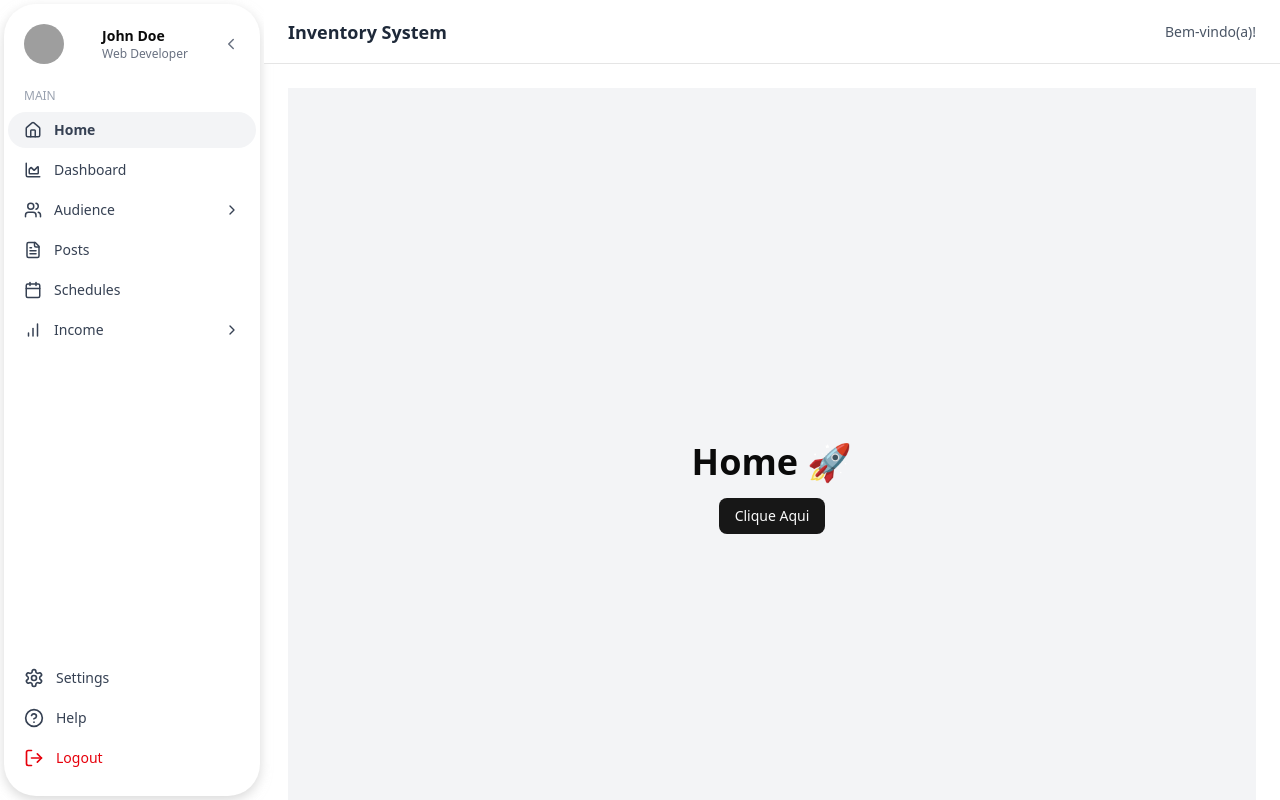
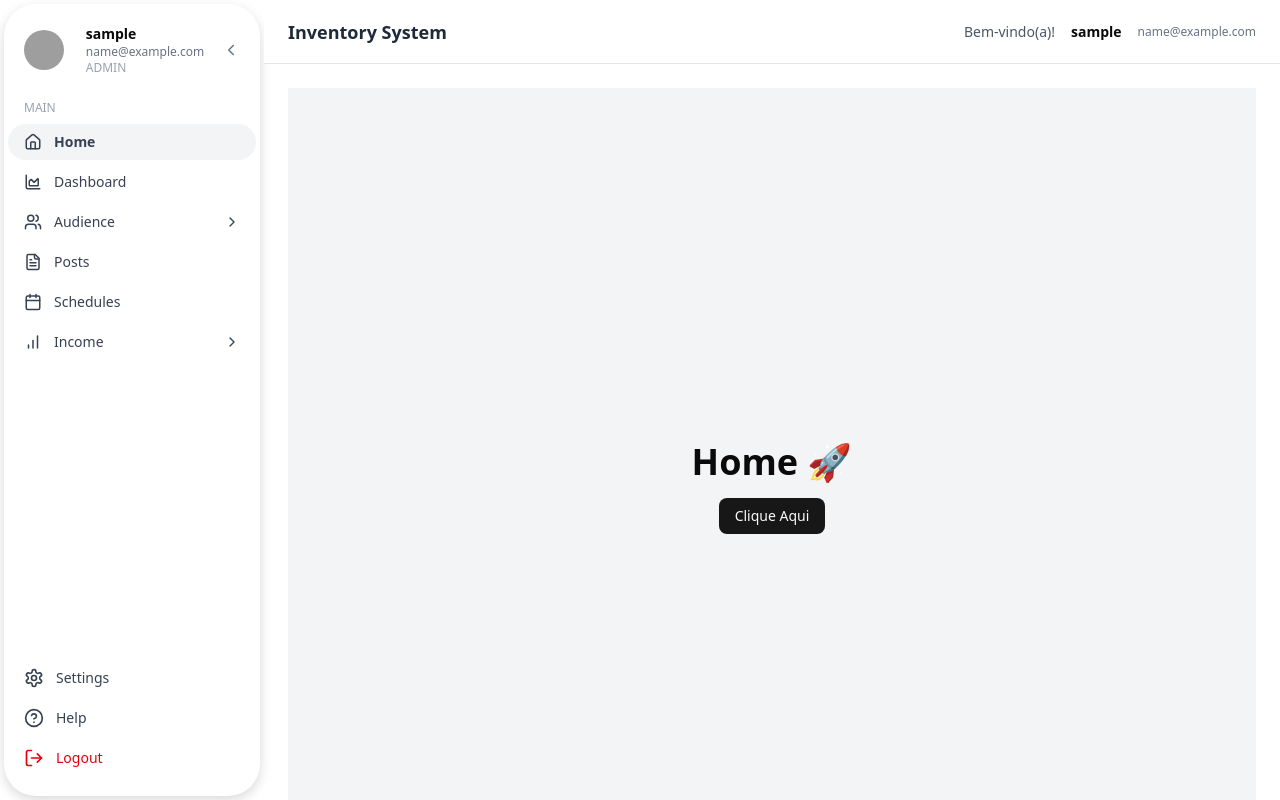
Before and after one commit to luscasHenrique/inventory-stock, a Next.js app: page / in a window 1280 px wide. Built offline with nearby package versions, Linux system fonts and the light colour scheme; sample sign-in values are in the browser's storage; grey boxes are pictures that could not be loaded.

Commit message:
🎨 name-email-role-navmenu

```diff
--- a/src/components/layout/header/Header.tsx
+++ b/src/components/layout/header/Header.tsx
@@ -10,7 +10,7 @@ import { useRouter } from 'next/navigation';
 
 export function Header() {
   const { isOpen, toggleMenu, closeMenu } = useHeader();
-  const { logout } = useAuth();
+  const { logout, userName, userEmail } = useAuth();
   const router = useRouter();
 
   const handleLogout = () => {
@@ -37,6 +37,8 @@ export function Header() {
       {/* INFORMAÇÃO DE BOAS-VINDAS NO DESKTOP */}
       <div className="hidden md:flex items-center gap-4">
         <span className="text-sm text-gray-600">Bem-vindo(a)!</span>
+        <p className="text-sm font-semibold">{userName || 'Usuário'}</p>
+        <p className="text-xs text-gray-500">{userEmail || 'Sem e-mail'}</p>
       </div>
 
       {/* DROPDOWN MOBILE MENU */}
--- a/src/components/layout/navmenu/NavMenu.tsx
+++ b/src/components/layout/navmenu/NavMenu.tsx
@@ -14,7 +14,7 @@ import { useAuth } from '@/context/AuthContext';
 export function NavMenu() {
   const pathname = usePathname();
   const router = useRouter();
-  const { logout } = useAuth();
+  const { logout, userName, userEmail, userRole } = useAuth();
   const {
     isCollapsed,
     setIsCollapsed,
@@ -55,7 +55,11 @@ export function NavMenu() {
                   side="right"
                   className="bg-black text-white px-3 py-1 rounded text-sm"
                 >
-                  John Doe - Web Developer
+                  {userName || 'Usuário'} - {userEmail || 'Sem e-mail'}
+                  <br />
+                  <span className="text-xs text-gray-300">
+                    {userRole?.toUpperCase()}
+                  </span>
                 </Tooltip.Content>
               </Tooltip.Portal>
             )}
@@ -63,8 +67,11 @@ export function NavMenu() {
         </Tooltip.Provider>
         {!isCollapsed && (
           <div className="ml-3">
-            <p className="text-sm font-semibold">John Doe</p>
-            <p className="text-xs text-gray-500">Web Developer</p>
+            <p className="text-sm font-semibold">{userName || 'Usuário'}</p>
+            <p className="text-xs text-gray-500">{userEmail || 'Sem e-mail'}</p>
+            <p className="text-xs text-gray-400 uppercase">
+              {userRole || 'Sem role'}
+            </p>
           </div>
         )}
         <button
--- a/src/lib/auth.ts
+++ b/src/lib/auth.ts
@@ -28,7 +28,7 @@ export async function fakeLoginRequest(
     return {
       token: 'fake-jwt-token-654321',
       user: {
-        name: 'Editor User',
+        name: 'Editor',
         email: 'editor@example.com',
         role: 'editor',
       },
```
